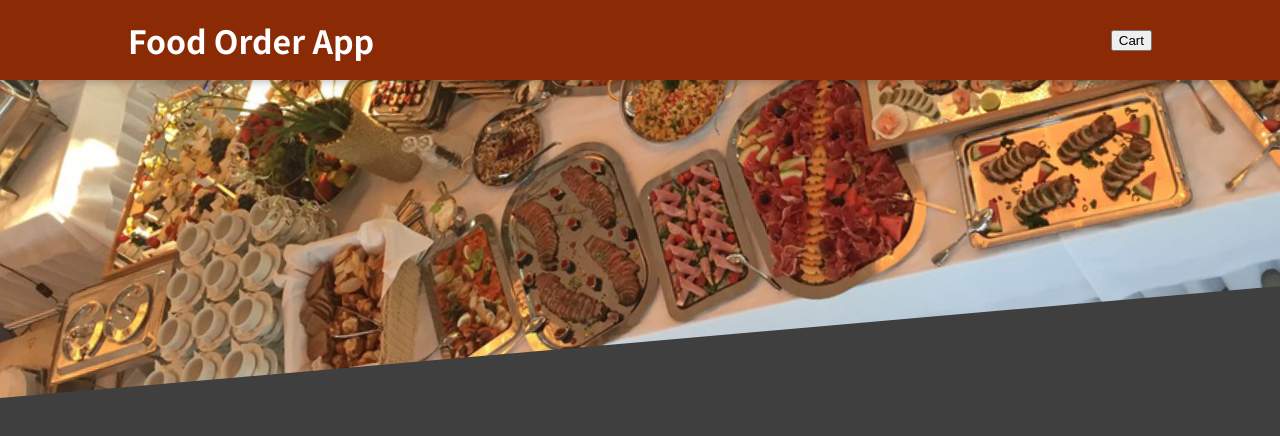
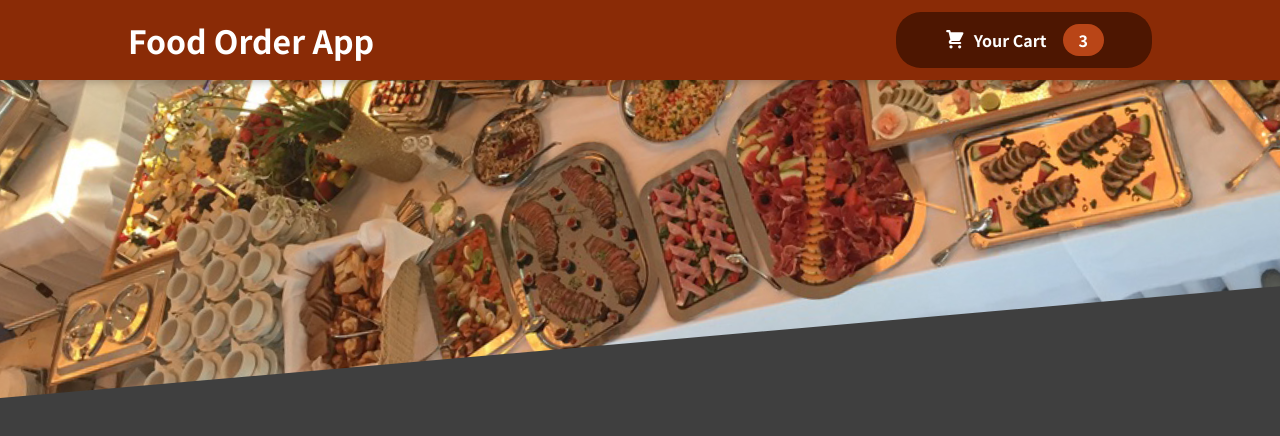
Before and after one commit to mohamuhsin/food-order-app, a React (Create React App) app: page / in a window 1280 px wide. Shown: the top 436 px of the page. Built offline with nearby package versions, Linux system fonts and the light colour scheme.

Commit message:
styled the cart button

```diff
--- a/src/components/Layout/Header.js
+++ b/src/components/Layout/Header.js
@@ -2,13 +2,14 @@ import React, { Fragment } from "react";
 
 import mealsImage from "../../assets/meals.jpg";
 import classes from "./Header.module.css";
+import HeaderCartButton from "./HeaderCartButton";
 
 const Header = () => {
   return (
     <Fragment>
       <header className={classes.header}>
         <h1>Food Order App</h1>
-        <button>Cart</button>
+        <HeaderCartButton />
       </header>
       <div className={classes["main-image"]}>
         <img src={mealsImage} alt="table full of dishes" />
--- a/src/components/Layout/HeaderCartButton.js
+++ b/src/components/Layout/HeaderCartButton.js
@@ -9,8 +9,8 @@ const HeaderCartButton = (props) => {
       <span className={classes.icon}>
         <CartIcon />
       </span>
-      <span className={classes.badge}>Your Cart</span>
-      <span>3</span>
+      <span> Your Cart</span>
+      <span className={classes.badge}>3</span>
     </button>
   );
 };
```
